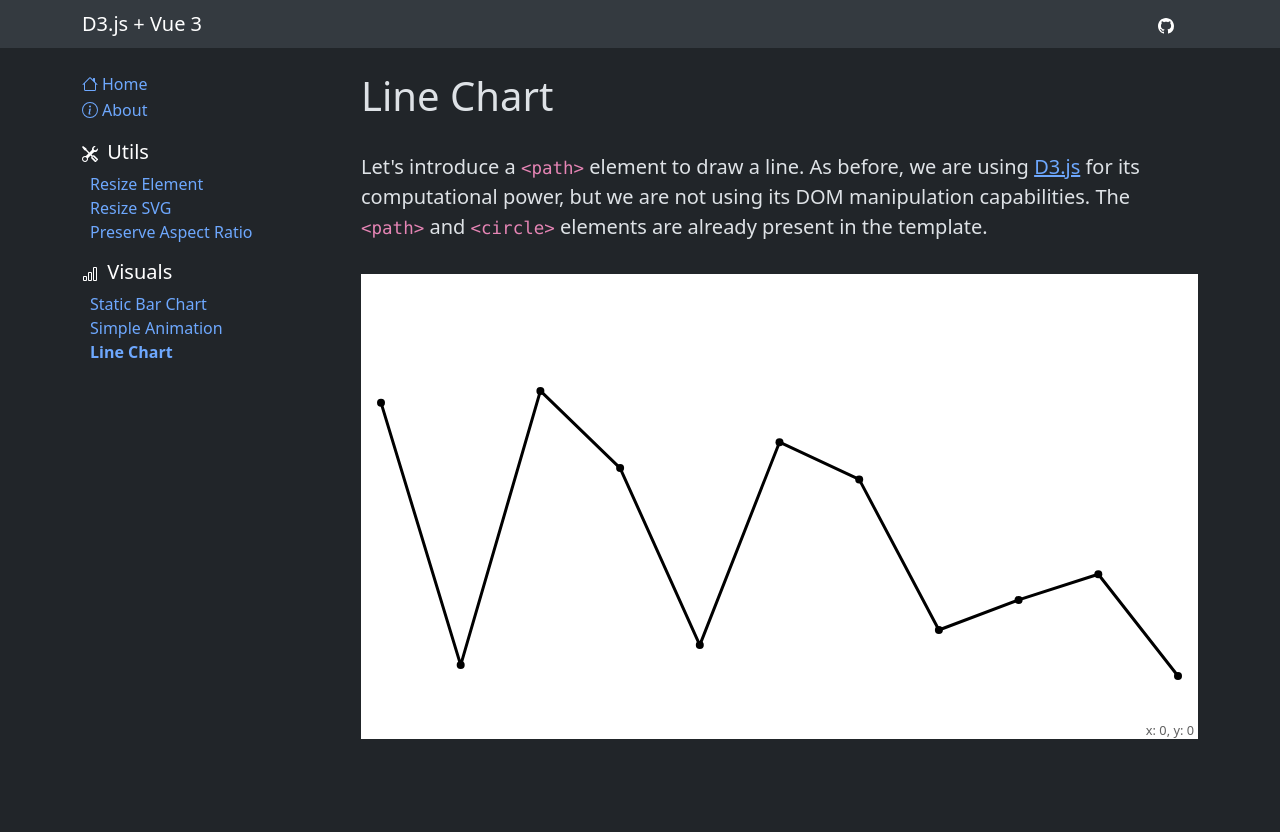
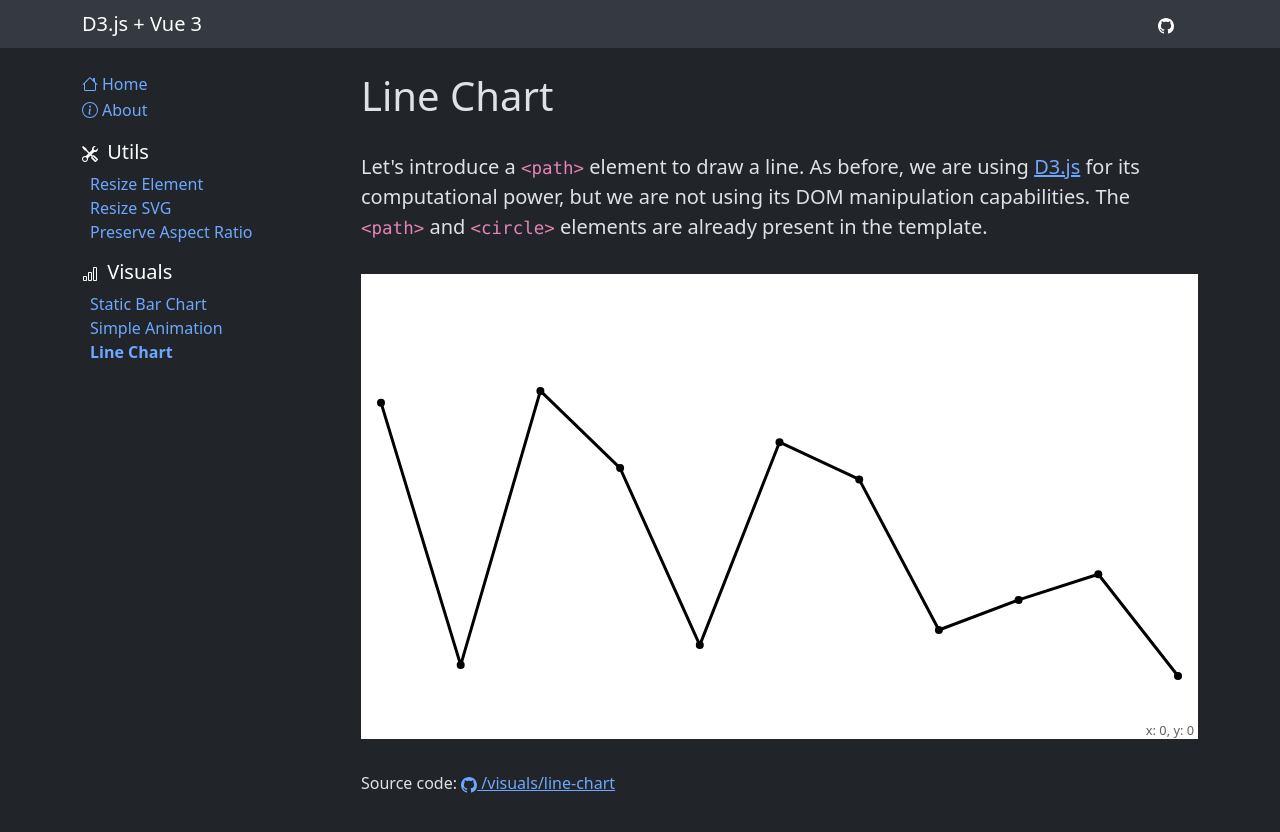
Before and after one commit to jarrettmeyer/d3js-vue3-examples, a Nuxt app: page /visuals/line-chart in a window 1280 px wide. Shown: the top 832 px of the page. Before the commit the page ends 800 px from the top, so only its background shows below. Built offline with nearby package versions, Linux system fonts and the light colour scheme.

Commit message:
adds LinkToSource to line graph

```diff
--- a/pages/visuals/line-chart/index.vue
+++ b/pages/visuals/line-chart/index.vue
@@ -144,6 +144,8 @@ onMounted(() => {
         </text>
       </svg>
     </section>
+
+    <LinkToSource />
   </article>
 </template>
 
```
